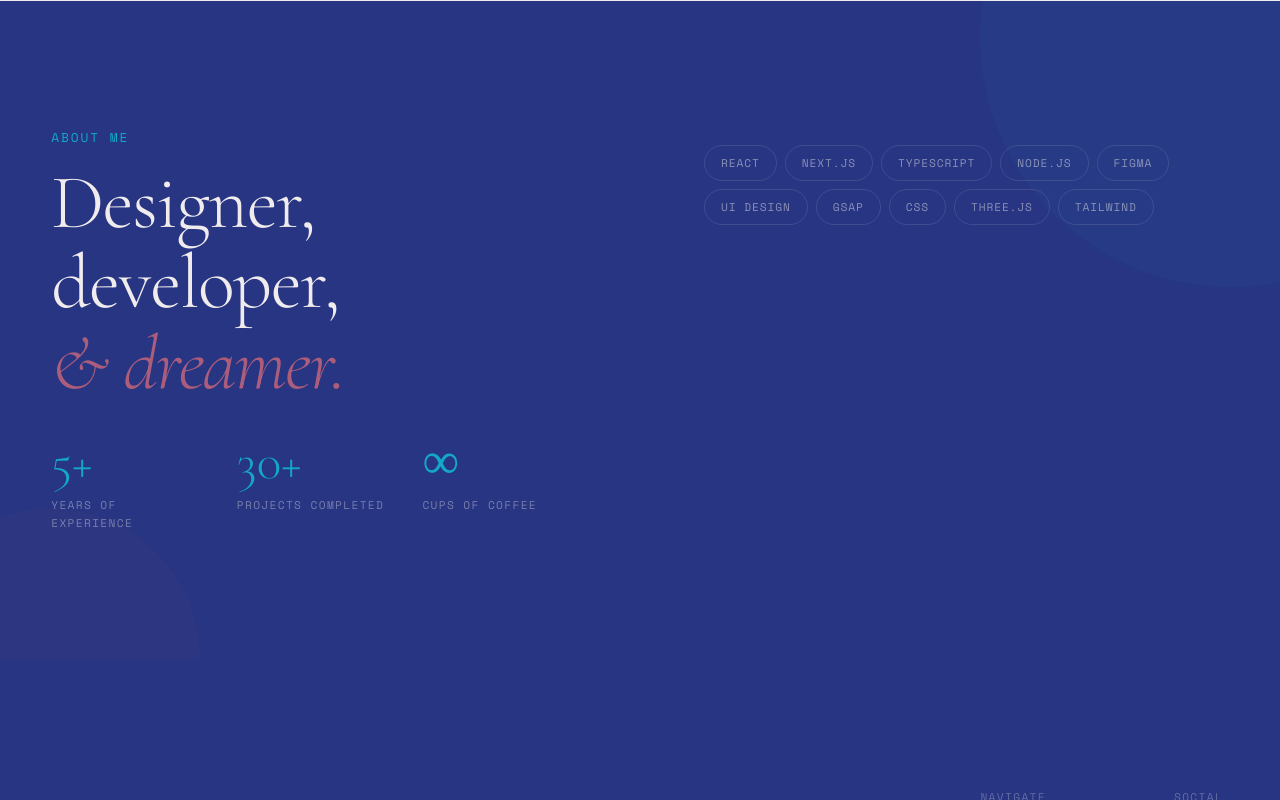
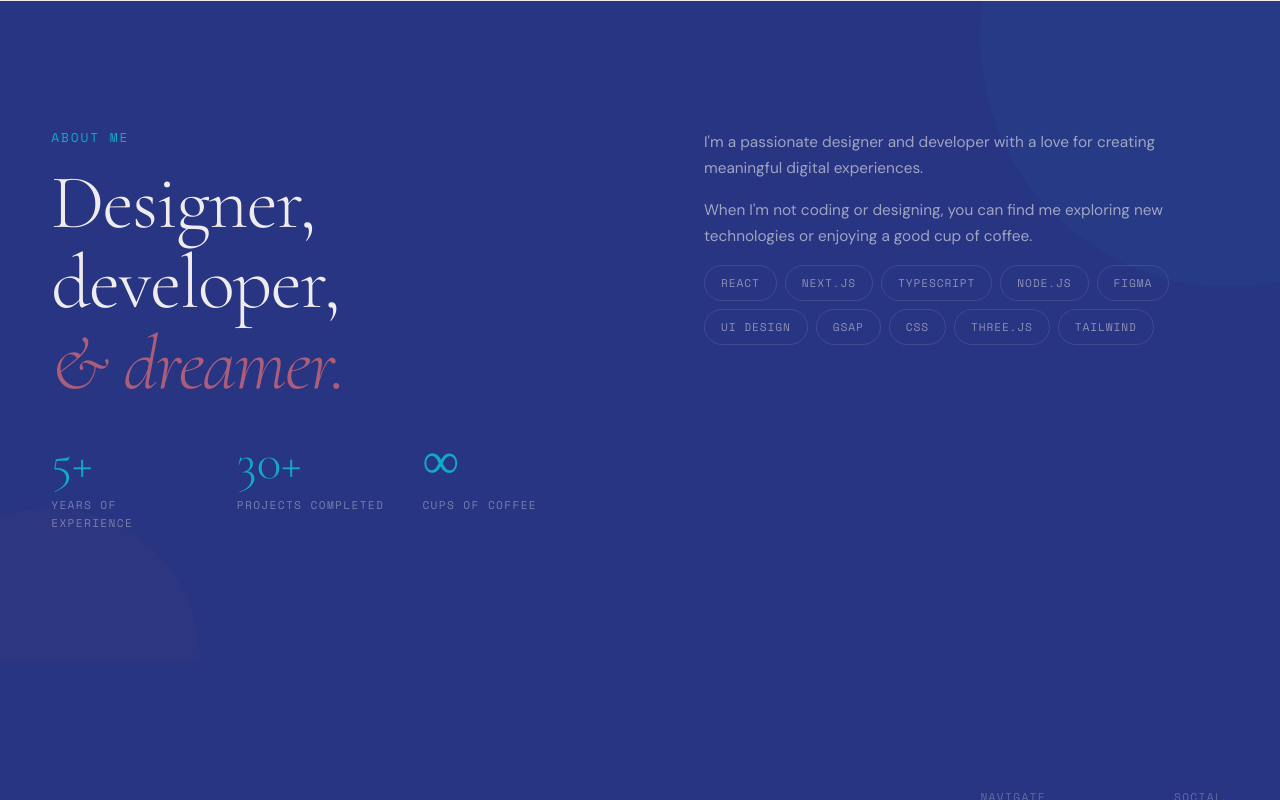
Before and after one commit to Stasshe/my-portfolio, a Next.js app: page / in a window 1280 px wide. Both pictures are taken after a click on the button "ABOUT". Shown: the part 6867-7667 px from the top of the page. Built offline with nearby package versions, Linux system fonts and the light colour scheme.

Commit message:
fix: update AboutSection text content with personal descriptions

```diff
--- a/src/components/home/about/AboutSection.tsx
+++ b/src/components/home/about/AboutSection.tsx
@@ -78,10 +78,10 @@ export function AboutSection({ aboutRef, skills }: AboutSectionProps) {
 
           <div>
             <p id="about-text-0" className="body-text text-[rgba(var(--color-light-rgb),0.6)] mb-4">
-              {/* User will fill this in later */}
+              I'm a passionate designer and developer with a love for creating meaningful digital experiences.
             </p>
             <p id="about-text-1" className="body-text text-[rgba(var(--color-light-rgb),0.6)] mb-4">
-              {/* User will fill this in later */}
+              When I'm not coding or designing, you can find me exploring new technologies or enjoying a good cup of coffee.
             </p>
 
             <div id="about-skills" data-about="skills" className="flex flex-wrap gap-2 mt-4">
```
